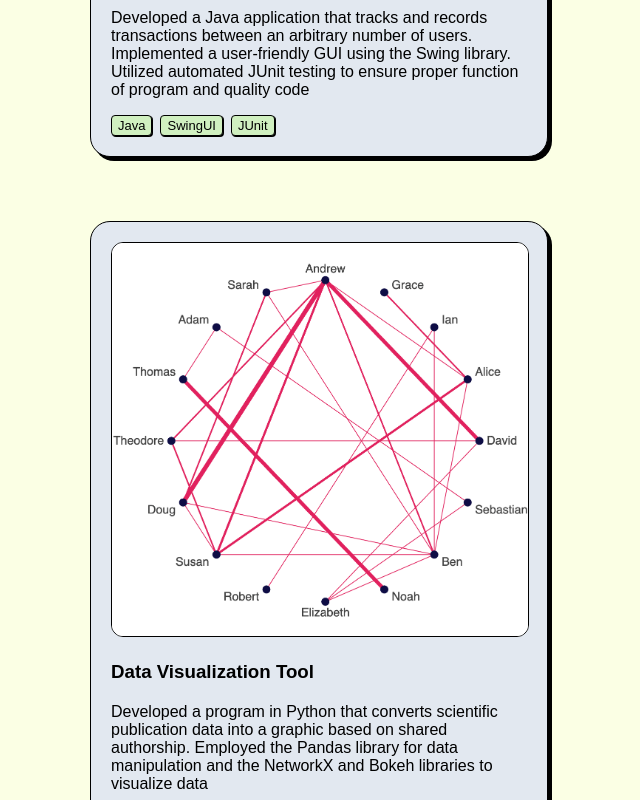
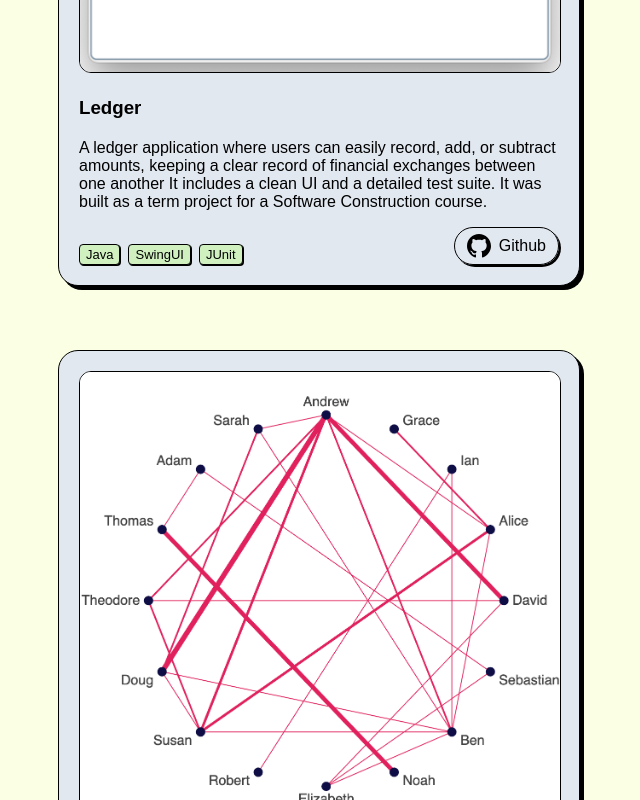
Before and after one commit to gabriel-m-m/gabriel-m-m.github.io, a React (Vite) app: page / in a window 1280 px wide. Shown: the part 1520-2320 px from the top of the page, without its empty margins (321-961 px from the left). Built offline with nearby package versions, Linux system fonts and the light colour scheme.

Commit message:
Rewrite project description and add github url

```diff
--- a/src/components/ProjectList/Project.jsx
+++ b/src/components/ProjectList/Project.jsx
@@ -9,8 +9,14 @@
                 </div> : null}
             <h3 className="projecttitle">{info.title}</h3>
             <p>{info.description}</p>
-            <div className="technologies">
-                {info.technologies.map(tech => <div key={tech} className="technology">{tech}</div>)}
+            <div className="proj-footer">
+                <div className="technologies">
+                    {info.technologies.map(tech => <div key={tech} className="technology">{tech}</div>)}
+                </div>
+                <a href="https://github.com/gabriel-m-m">
+                        <svg width="1024" height="1024" viewBox="0 0 1024 1024" xmlns="http://www.w3.org/2000/svg" fill="currentColor"><path fillRule="evenodd" clipRule="evenodd" d="M8 0C3.58 0 0 3.58 0 8C0 11.54 2.29 14.53 5.47 15.59C5.87 15.66 6.02 15.42 6.02 15.21C6.02 15.02 6.01 14.39 6.01 13.72C4 14.09 3.48 13.23 3.32 12.78C3.23 12.55 2.84 11.84 2.5 11.65C2.22 11.5 1.82 11.13 2.49 11.12C3.12 11.11 3.57 11.7 3.72 11.94C4.44 13.15 5.59 12.81 6.05 12.6C6.12 12.08 6.33 11.73 6.56 11.53C4.78 11.33 2.92 10.64 2.92 7.58C2.92 6.71 3.23 5.99 3.74 5.43C3.66 5.23 3.38 4.41 3.82 3.31C3.82 3.31 4.49 3.1 6.02 4.13C6.66 3.95 7.34 3.86 8.02 3.86C8.7 3.86 9.38 3.95 10.02 4.13C11.55 3.09 12.22 3.31 12.22 3.31C12.66 4.41 12.38 5.23 12.3 5.43C12.81 5.99 13.12 6.7 13.12 7.58C13.12 10.65 11.25 11.33 9.47 11.53C9.76 11.78 10.01 12.26 10.01 13.01C10.01 14.08 10 14.94 10 15.21C10 15.42 10.15 15.67 10.55 15.59C13.71 14.53 16 11.53 16 8C16 3.58 12.42 0 8 0Z" transform="scale(64)"/></svg>
+                        Github
+                </a>
             </div>
         </div>
     )
--- a/src/components/ProjectList/project.css
+++ b/src/components/ProjectList/project.css
@@ -1,5 +1,5 @@
 .proj {
-  width: min(26rem, 75%);
+  width: min(30rem, 85%);
   display: flex;
   flex-direction: column;
   margin: auto;
@@ -23,6 +23,8 @@
   border-radius: 24px;
   --shadow: 2px 2px #000000;
   box-shadow: var(--shadow);
+  transition: all 0.2s;
+  height: 100%;
 }
 
 .proj a:hover {
@@ -53,14 +55,16 @@
 
 .technologies {
   display: flex;
+  align-items: flex-end;
   flex-wrap: wrap;
   gap: 8px;
   font-size: small;
+  margin-right: 1.25rem;
 }
 
 .technology {
   display: flex;
-  flex-wrap: 1;
+  flex-wrap: wrap;
   background-color: var(--base);
   border-radius: 4px;
   padding: 2px 6px 2px 6px;
@@ -68,3 +72,7 @@
   --shadow: 1px 1px #000000;
   box-shadow: var(--shadow);
 }
+
+.proj-footer {
+  display: flex;
+}
--- a/src/data/projects.js
+++ b/src/data/projects.js
@@ -2,22 +2,22 @@
     {
         "thumbnail": "src\\assets\\TripSafe.png",
         "title": "TripSafe",
-        "description": "Created an iOS mobile application using Swift that displays location-based travel safety information. Built an intuitive and readable interface using SwiftUI. Parsed location and directional information by employing the TabularData and MapKit libraries",
+        "description": "A women's travel safety app that offers location-based information for over 190 countries. It includes local emergency phone numbers for fire, ambulance and police services, as well as helplines addressing gender-based violence. It also provides information on levels of peace and women's safety in a user's area.",
         "technologies": ["Swift", "SwiftUI", "MapKit", "TabularData"],
         "github": "https://github.com/gabriel-m-m/TripSafe"
     },
     {
         "thumbnail": "src\\assets\\Ledger.png",
         "title": "Ledger",
-        "description": "Developed a Java application that tracks and records transactions between an arbitrary number of users. Implemented a user-friendly GUI using the Swing library. Utilized automated JUnit testing to ensure proper function of program and quality code",
+        "description": "A ledger application where users can easily record, add, or subtract amounts, keeping a clear record of financial exchanges between one another It includes a clean UI and a detailed test suite. It was built as a term project for a Software Construction course.",
         "technologies": ["Java", "SwingUI", "JUnit"],
         "github": "https://github.com/gabriel-m-m/Ledger-Project"
     },
     {
         "thumbnail": "src\\assets\\DataVisTool.png",
         "title": "Data Visualization Tool",
-        "description": "Developed a program in Python that converts scientific publication data into a graphic based on shared authorship. Employed the Pandas library for data manipulation and the NetworkX and Bokeh libraries to visualize data",
-        "technologies": ["Python", "numpy", "pandas", "NetworkX"],
+        "description": "A python tool that generates an infographic based on shared authorship in scientific publication data. A node represents an author and the thickness of edges between authors increases for higher numbers of co-authored papers.",
+        "technologies": ["Python", "Jupyter", "numpy", "pandas", "NetworkX"],
         "github": "https://github.com/gabriel-m-m/Data-Visualization-Tool"
     }
 ]
```
